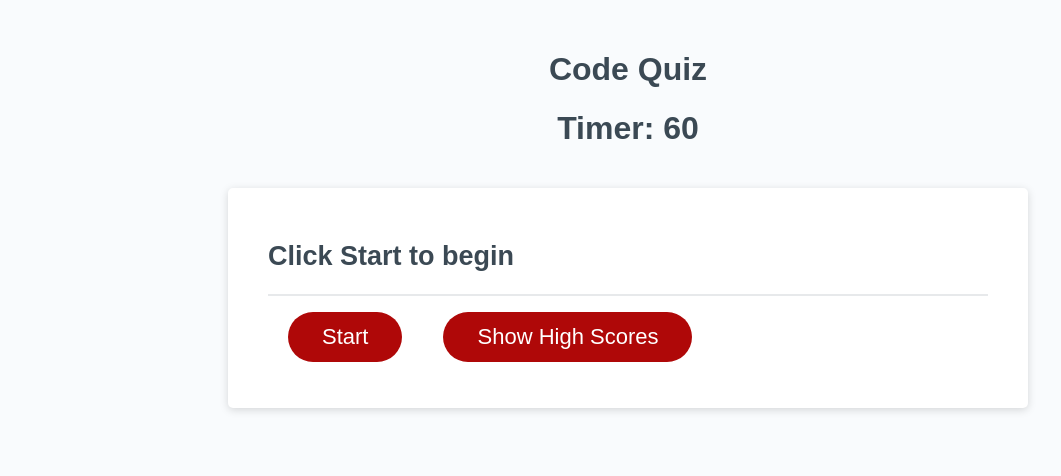
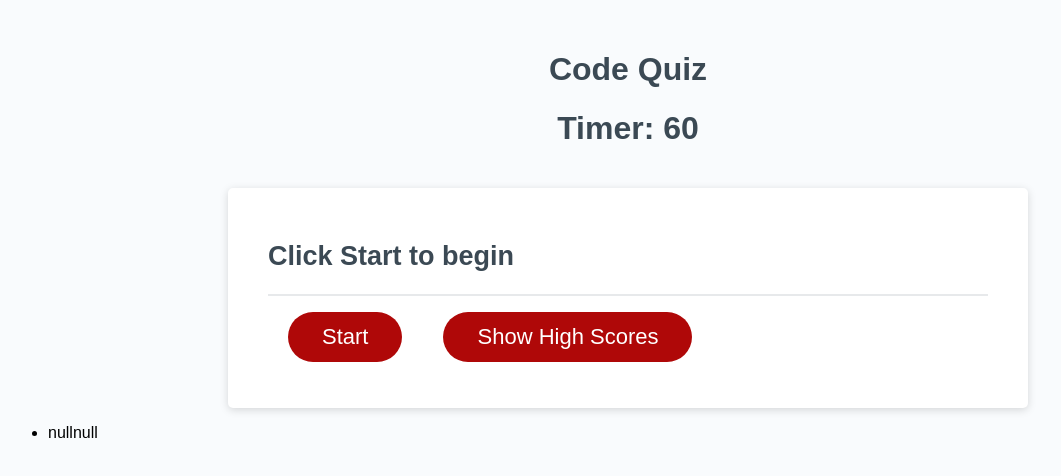
Before and after one commit to johnboy514/Quiz, a plain HTML site: page index.html in a window 1280 px wide. Both pictures are taken after a click on the button "Show High Scores". Shown: the whole page, without its empty margins (12-1073 px from the left). Drawn offline with Linux system fonts and the light colour scheme.

```diff
--- a/assets/script.js
+++ b/assets/script.js
@@ -1,6 +1,7 @@
 // Variable assignments
 var startBtn  = document.querySelector("#start");
 var textField  = document.querySelector(".card-body");
+var highScoreField = document.querySelector(".cardTest");
 var highScoreBtn = document.querySelector(".highScoreBtn");
 var showHighScoresBtn = document.querySelector(".showHighScoresBtn");
 var choiceBtn  = document.querySelector(".card-footer");
@@ -38,6 +39,7 @@ var btnArray = [choiceBtn1, choiceBtn2, choiceBtn3, choiceBtn4];
 var correctChosen;
 
 startBtn.addEventListener("click", startTimer);
+showHighScoresBtn.addEventListener("click", showHighScores);
 
 function startTimer() {
     startCountdown(seconds);
@@ -147,11 +149,16 @@ function startCountdown(seconds) {
     // add view high scores button to start to begin page to be shown high scores
  };
 
- function showHighScores () {
+var scoreList = document.querySelector("#score-list");
 
- };
+function showHighScores() {
+  highScoreField.style.display = "inline-block";
+  counter = localStorage.getItem("highscore")
+  initials = localStorage.getItem("initials")
+  scoreList.innerHTML = "";
 
- function renderLastRegistered() {
+  var li = document.createElement("li");
+  li.textContent = initials + "" + counter;
 
-
- };
+  scoreList.appendChild(li);
+};
--- a/index.html
+++ b/index.html
@@ -34,6 +34,9 @@
         <button id="highScore" class="highScoreBtn">Submit Score</button>
         <button id="showHighScores" class="showHighScoresBtn">Show High Scores</button>
       </div>
+      <div class="cardTest">
+        <ul id="score-list"></ul>
+      </div>
     </div>
     <script src="assets/script.js"></script>
   </body>
```
